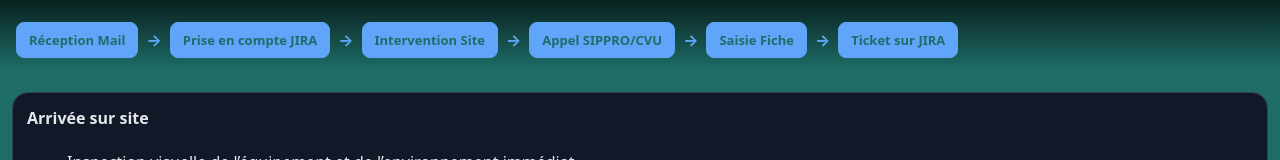
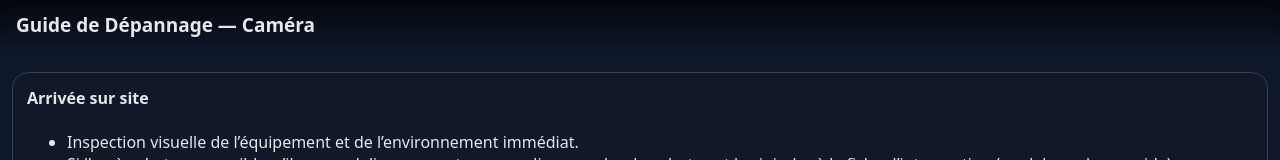
Before and after one commit to fredericlacherade-ctrl/guide-camera, a plain HTML site: page index.html in a window 1280 px wide. Shown: the top 160 px of the page. Drawn offline with Linux system fonts and the light colour scheme.

Commit message:
Update index.html

```diff
--- a/index.html
+++ b/index.html
@@ -6,7 +6,7 @@
 <title>Guide de Dépannage — Caméra</title>
 <style>
     :root{
-      --bg:#1e6d67;/*slate-900*/
+      --bg:#0f172a;/*slate-900*/
       --card:#111827;/*gray-900*/
       --fg:#e5e7eb;/*gray-200*/
       --muted:#9ca3af;/*gray-400*/
@@ -68,10 +68,15 @@
     #wizard-answers{display:flex;flex-direction:column;gap:8px}
     #wizard-close{position:absolute;top:12px;right:12px}
     @keyframes fadein{from{opacity:0;transform:scale(.97)}}
-  </style>
+
+/* === Hide top & bottom bubbles (no other changes) === */
+.flowchart{display:none !important;}
+.sticky-bar{display:none !important;}
+</style>
 </head>
 <body>
 <header>
+<h1>Guide de Dépannage — Caméra</h1>
 <div class="flowchart">
 <span class="flow-step">Réception Mail</span><span class="flow-arrow">→</span>
 <span class="flow-step">Prise en compte JIRA</span><span class="flow-arrow">→</span>
```
